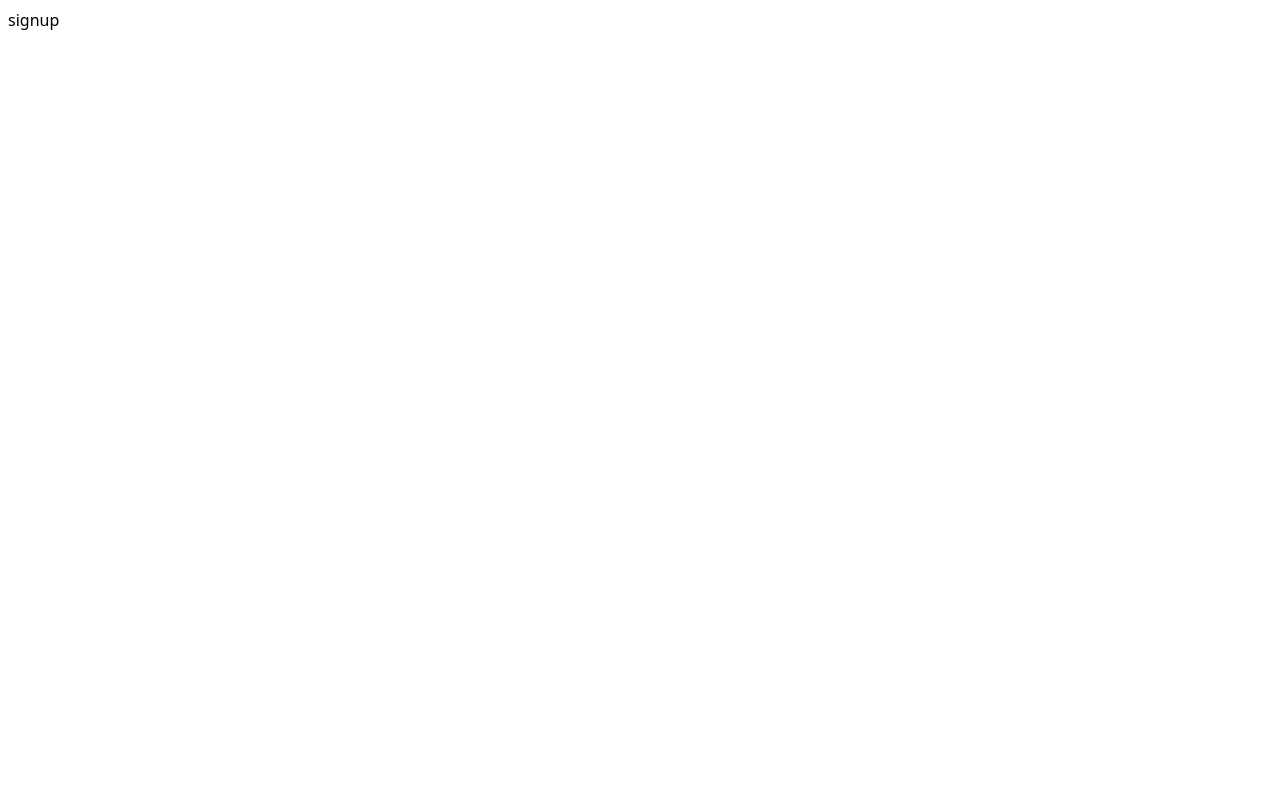
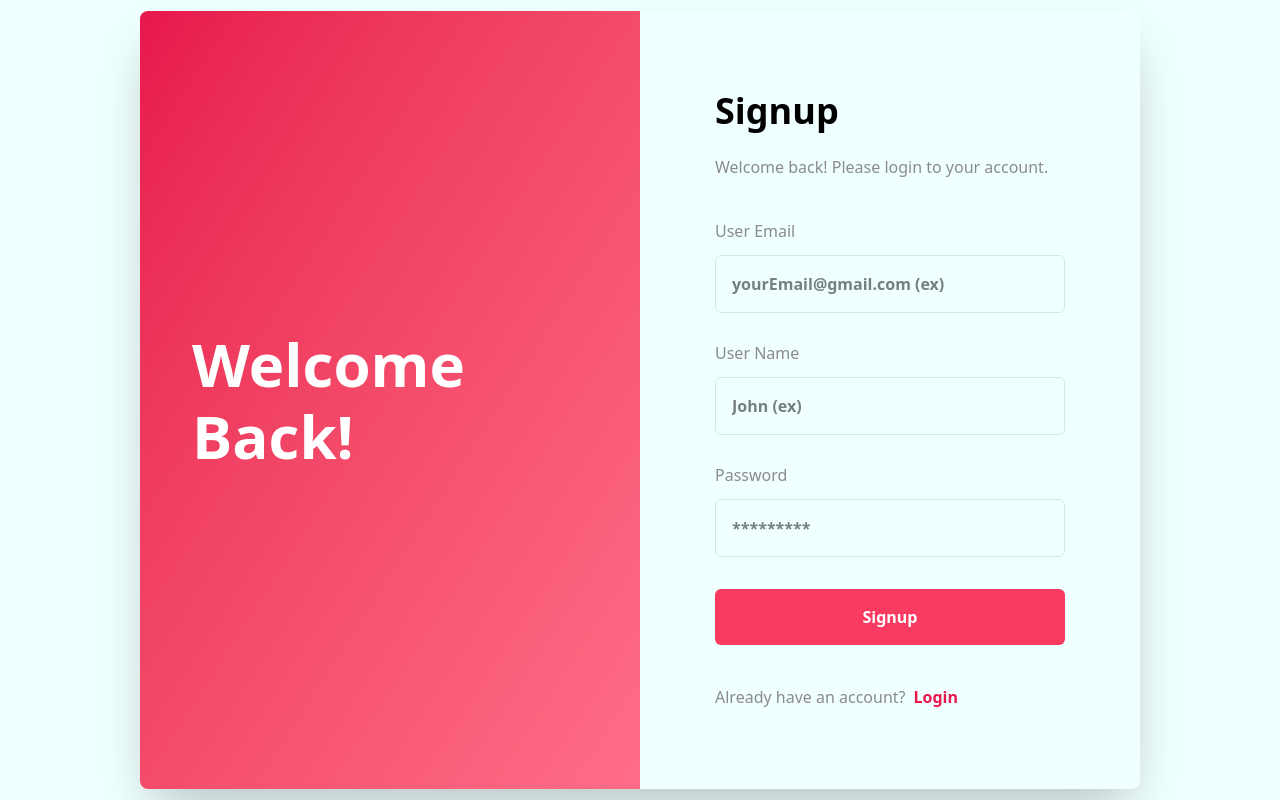
Before and after one commit to karal63/sentry-clone, a Vue app in the folder client/: page /signup in a window 1280 px wide. Built offline with nearby package versions, Linux system fonts and the light colour scheme.

Commit message:
craete login/signup page

```diff
--- a/client/package.json
+++ b/client/package.json
@@ -9,6 +9,8 @@
     "preview": "vite preview"
   },
   "dependencies": {
+    "@tailwindcss/vite": "^4.1.14",
+    "tailwindcss": "^4.1.14",
     "vue": "^3.5.22",
     "vue-router": "^4.5.1"
   },
--- a/client/src/app/style.css
+++ b/client/src/app/style.css
@@ -1,10 +1,52 @@
+@import "tailwindcss";
+
 :root {
     font-family: system-ui, Avenir, Helvetica, Arial, sans-serif;
     line-height: 1.5;
     font-weight: 400;
+
+    background-color: azure;
 
     font-synthesis: none;
     text-rendering: optimizeLegibility;
     -webkit-font-smoothing: antialiased;
     -moz-osx-font-smoothing: grayscale;
 }
+
+@theme {
+    --breakpoint-3xl: 120rem;
+
+    --color-red-50: #fff1f2;
+    --color-red-100: #ffe3e6;
+    --color-red-200: #ffccd4;
+    --color-red-300: #ffa1b0;
+    --color-red-400: #ff6d87;
+    --color-red-500: #f93a61;
+    --color-red-600: #e7174c;
+    --color-red-700: #d20e44;
+    --color-red-800: #a30e3c;
+    --color-red-900: #8b103a;
+    --color-red-950: #4e031a;
+
+    --ease-fluid: cubic-bezier(0.3, 0, 0, 1);
+    --ease-snappy: cubic-bezier(0.2, 0, 0, 1);
+
+    --color-mainDarkBg: #0e0e11;
+    --color-mainHoverDarkBg: #17171c;
+
+    --color-mainGray: #262629;
+    --color-mainHoverOnGray: rgba(74, 85, 101, 0.3);
+
+    --color-mainBorder: #242324;
+    --color-grayDull: #4a5565;
+    --color-secondary: #8b8b8b;
+    --shadow-mainShadow: 0 0 20px rgba(0, 0, 0, 0.3);
+
+    --color-box-shadow: 0 0 10px rgba(0, 0, 0, 0.05);
+}
+
+.flex-center {
+    display: flex;
+    justify-content: center;
+    align-items: center;
+}
--- a/client/src/pages/auth/AuthPage.vue
+++ b/client/src/pages/auth/AuthPage.vue
@@ -1,7 +1,94 @@
 <script setup lang="ts">
+import { AuthInput } from "@/shared/ui";
+
 defineProps<{
     type: "login" | "signup";
 }>();
 </script>
 
-<template>{{ type }}</template>
+<template>
+    <div class="h-[100vh] w-full flex-center">
+        <div class="w-[1000px] flex rounded-lg overflow-hidden shadow-2xl">
+            <div
+                class="w-1/2 bg-gradient-to-br from-red-600 to-red-400 px-13 flex items-center"
+            >
+                <h1 class="text-white text-6xl font-bold leading-18">
+                    Welcome<br />Back!
+                </h1>
+            </div>
+
+            <div class="w-1/2 flex flex-col items-center justify-center py-20">
+                <div class="w-[350px]">
+                    <h1 class="text-4xl font-extrabold">
+                        {{ type === "login" ? "Login" : "Signup" }}
+                    </h1>
+
+                    <p class="mt-6 mb-10 text-secondary">
+                        Welcome back! Please login to your account.
+                    </p>
+
+                    <form class="flex flex-col gap-7">
+                        <div class="flex flex-col">
+                            <label class="mb-3 text-secondary"
+                                >User Email</label
+                            >
+                            <AuthInput
+                                type="email"
+                                placeholder="yourEmail@gmail.com (ex)"
+                            />
+                        </div>
+
+                        <div v-if="type === 'signup'" class="flex flex-col">
+                            <label class="mb-3 text-secondary">User Name</label>
+                            <AuthInput type="text" placeholder="John (ex)" />
+                        </div>
+
+                        <div class="flex flex-col">
+                            <label class="mb-3 text-secondary">Password</label>
+                            <AuthInput
+                                type="password"
+                                placeholder="*********"
+                            />
+                        </div>
+                    </form>
+
+                    <div
+                        v-if="type === 'login'"
+                        class="mt-8 flex items-center justify-between"
+                    >
+                        <label class="flex gap-2 items-center font-semibold">
+                            <input type="checkbox" /> Remember Me
+                        </label>
+
+                        <button class="text-secondary cursor-pointer">
+                            Forget password?
+                        </button>
+                    </div>
+
+                    <button
+                        class="mt-8 bg-red-500 text-white w-full py-4 rounded-md font-bold hover:bg-red-600 transition cursor-pointer"
+                    >
+                        {{ type === "login" ? "Login" : "Signup" }}
+                    </button>
+
+                    <div class="mt-10 flex gap-2 items-center">
+                        <p class="text-secondary">
+                            {{
+                                type === "login"
+                                    ? "New User?"
+                                    : "Already have an account?"
+                            }}
+                        </p>
+                        <RouterLink
+                            :to="type === 'login' ? '/signup' : '/login'"
+                            class="text-red-600 font-semibold"
+                            >{{
+                                type === "login" ? "Signup" : "Login"
+                            }}</RouterLink
+                        >
+                    </div>
+                </div>
+            </div>
+        </div>
+    </div>
+</template>
--- a/client/src/pages/landing/LandingPage.vue
+++ b/client/src/pages/landing/LandingPage.vue
@@ -1,3 +1,9 @@
 <script setup lang="ts"></script>
 
-<template>Welcome to Sentry Clone</template>
+<template>
+    <div class="px-10 h-20 flex justify-end items-center">
+        <RouterLink to="/login" class="bg-black text-white px-4 py-2 rounded-md"
+            >Get Started</RouterLink
+        >
+    </div>
+</template>
--- /dev/null
+++ b/client/src/shared/ui/AuthInput/AuthInput.vue
@@ -0,0 +1,12 @@
+<script setup lang="ts">
+defineProps<{
+    type: "text" | "password" | "email";
+}>();
+</script>
+
+<template>
+    <input
+        :type="type"
+        class="border border-black/10 rounded-md py-4 px-4 font-semibold focus:outline-none focus:ring-2 focus:border-white/10 focus:ring-red-300 transition resize-none"
+    />
+</template>
--- /dev/null
+++ b/client/src/shared/ui/index.ts
@@ -0,0 +1 @@
+export { default as AuthInput } from "./AuthInput/AuthInput.vue";
--- a/client/vite.config.ts
+++ b/client/vite.config.ts
@@ -1,10 +1,11 @@
 import { defineConfig } from "vite";
 import vue from "@vitejs/plugin-vue";
+import tailwindcss from "@tailwindcss/vite";
 import path from "path";
 
 // https://vite.dev/config/
 export default defineConfig({
-    plugins: [vue()],
+    plugins: [vue(), tailwindcss()],
 
     resolve: {
         alias: {
```
Also changed, not shown: 1 other file (tests, documents, lock files or other folders).
